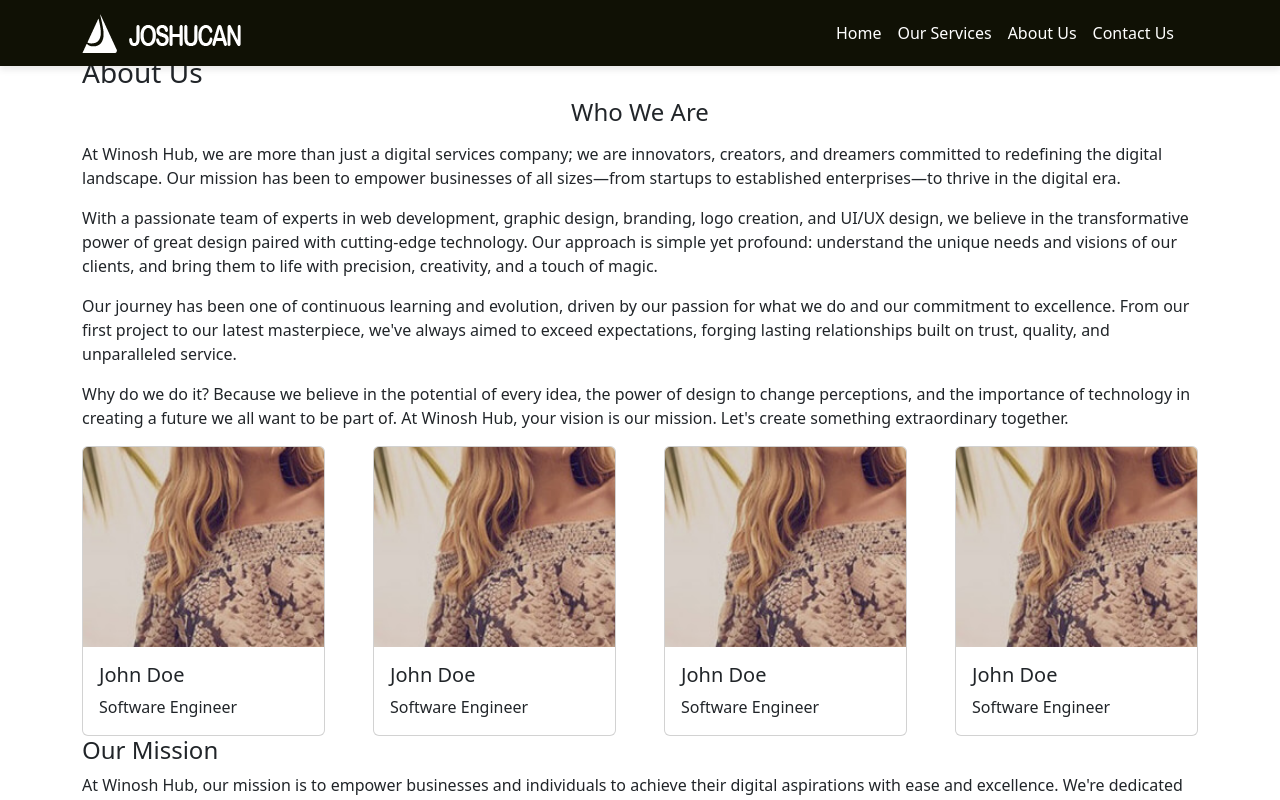
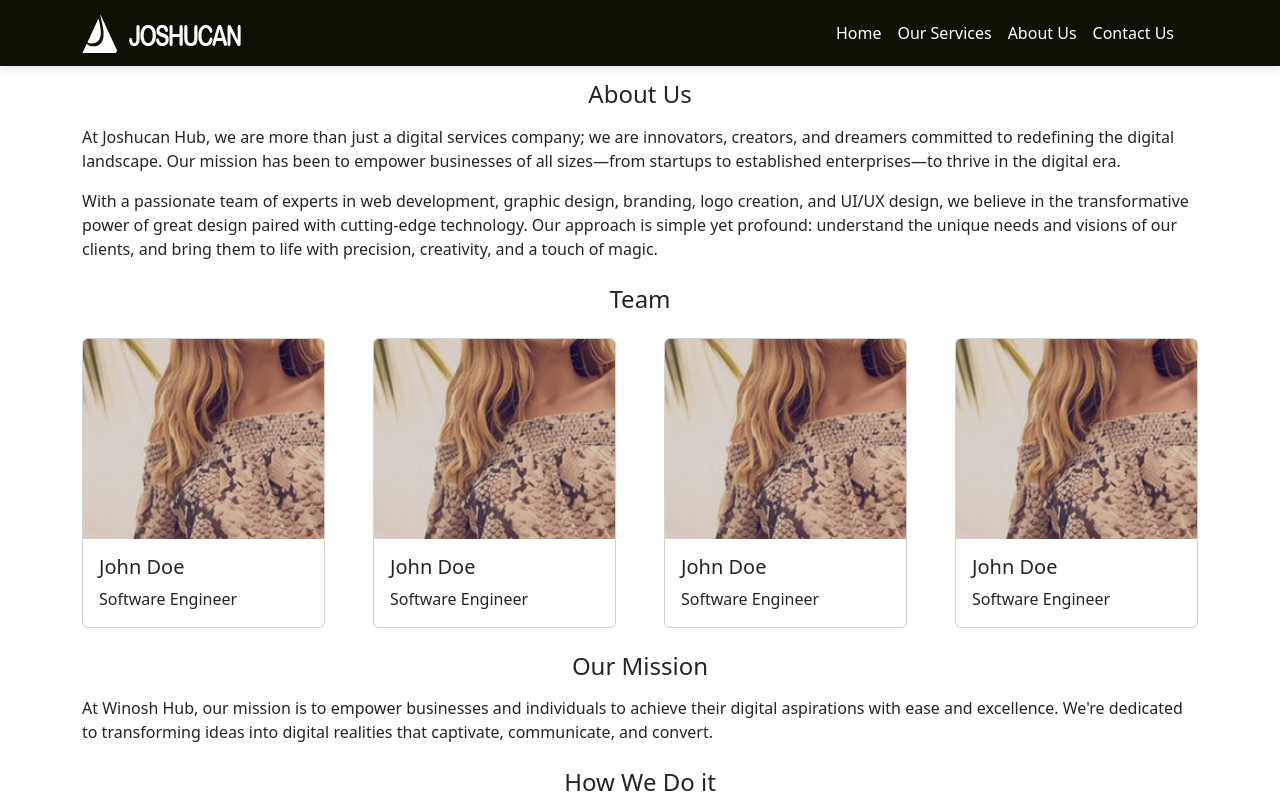
Before and after one commit to Josh2580/victory, a React (Vite) app: page /about in a window 1280 px wide. Shown: the top 800 px of the page. Built offline with nearby package versions, Linux system fonts and the light colour scheme.

Commit message:
about us and some adjustment

```diff
--- a/src/components/How.jsx
+++ b/src/components/How.jsx
@@ -2,8 +2,8 @@ import React from "react";
 
 const How = () => {
   return (
-    <div>
-      <h4>How We Do it</h4>
+    <div className=" my-4">
+      <h4 className=" pb-3 text-center">How We Do it</h4>
       <p>
         At Winosh Hub, our approach to creating digital excellence is both an
         art and a science, blending cutting-edge technology with creative
--- a/src/components/Mission.jsx
+++ b/src/components/Mission.jsx
@@ -2,8 +2,8 @@ import React from "react";
 
 const Mission = () => {
   return (
-    <div>
-      <h4>Our Mission</h4>
+    <div className=" my-4">
+      <h4 className="text-center pb-3 m-0">Our Mission</h4>
       <p>
         At Winosh Hub, our mission is to empower businesses and individuals to
         achieve their digital aspirations with ease and excellence. We're
--- a/src/components/Team.jsx
+++ b/src/components/Team.jsx
@@ -82,13 +82,16 @@ const Team = () => {
   ];
 
   return (
-    <Row xs={1} sm={2} md={3} lg={4} className="g-5">
+    <div className="my-4">
+      <h4 className="text-center pb-3">Team</h4>
+      <Row xs={1} sm={2} md={3} lg={4} className="g-5 ">
         {teamMembers.map((member, idx) => (
           <Col key={idx}>
             <TeamMemberCard member={member} />
           </Col>
         ))}
       </Row>
+    </div>
   );
 };
 
--- a/src/components/Values.jsx
+++ b/src/components/Values.jsx
@@ -2,8 +2,8 @@ import React from "react";
 
 const Values = () => {
   return (
-    <div>
-      <h4>Our Values</h4>
+    <div className=" my-4">
+      <h4 className=" pb-3 text-center">Our Values</h4>
       <p>
         At Winosh Hub, our values are the bedrock of our culture, our work, and
         our relationships with clients, partners, and the community. These core
--- a/src/components/Vission.jsx
+++ b/src/components/Vission.jsx
@@ -2,8 +2,8 @@ import React from "react";
 
 const Vission = () => {
   return (
-    <div>
-      <h4>Our Vission</h4>
+    <div className=" my-4">
+      <h4 className=" pb-3 text-center">Our Vission</h4>
       <p>
         At Winosh Hub, our vision is to be at the forefront of the digital
         revolution, shaping the future of how businesses and individuals
--- a/src/components/WhoWeAre.jsx
+++ b/src/components/WhoWeAre.jsx
@@ -3,12 +3,13 @@ import React from "react";
 const WhoWeAre = () => {
   return (
     <div>
-      <h4 className="pb-2 text-center">Who We Are</h4>
+      <h4 className="pb-2 text-center">About Us</h4>
       <p>
-        At Winosh Hub, we are more than just a digital services company; we are
-        innovators, creators, and dreamers committed to redefining the digital
-        landscape. Our mission has been to empower businesses of all sizes—from
-        startups to established enterprises—to thrive in the digital era.
+        At Joshucan Hub, we are more than just a digital services company; we
+        are innovators, creators, and dreamers committed to redefining the
+        digital landscape. Our mission has been to empower businesses of all
+        sizes—from startups to established enterprises—to thrive in the digital
+        era.
       </p>
       <p>
         With a passionate team of experts in web development, graphic design,
@@ -18,19 +19,6 @@ const WhoWeAre = () => {
         needs and visions of our clients, and bring them to life with precision,
         creativity, and a touch of magic.
       </p>
-      <p>
-        Our journey has been one of continuous learning and evolution, driven by
-        our passion for what we do and our commitment to excellence. From our
-        first project to our latest masterpiece, we've always aimed to exceed
-        expectations, forging lasting relationships built on trust, quality, and
-        unparalleled service.
-      </p>
-      <p>
-        Why do we do it? Because we believe in the potential of every idea, the
-        power of design to change perceptions, and the importance of technology
-        in creating a future we all want to be part of. At Winosh Hub, your
-        vision is our mission. Let's create something extraordinary together.
-      </p>
     </div>
   );
 };
--- a/src/pages/AboutPage.jsx
+++ b/src/pages/AboutPage.jsx
@@ -10,8 +10,8 @@ import Values from "../components/Values";
 
 const AboutPage = () => {
   return (
-    <Container fluid="lg" className="">
-      <h3>About Us</h3>
+    <Container fluid="lg" className="my-4">
+      {/* <h3>About Us</h3> */}
       <WhoWeAre />
       <Team />
       <Mission />
--- a/src/pages/Homepage.jsx
+++ b/src/pages/Homepage.jsx
@@ -19,8 +19,8 @@ function Homepage() {
         </div>
         <Portfolio />
         <Row>
-          <ContactForm myWidth={6} />
-          <div className=" my-3 mt-md-0">
+          <ContactForm myWidth={4} />
+          <div className=" my-3 mt-md-">
             <ContactInfo />
           </div>
         </Row>
--- a/src/pages/ServicesPage.jsx
+++ b/src/pages/ServicesPage.jsx
@@ -46,7 +46,7 @@ const ServicesPage = () => {
     objectFit: "cover",
   };
   return (
-    <Container fluid="lg" className="">
+    <Container fluid="lg" className="my-4">
       <div>
         <h3>Our Services</h3>
         <p className="">
```
Lines whose indentation alone changed are shown as unchanged.
